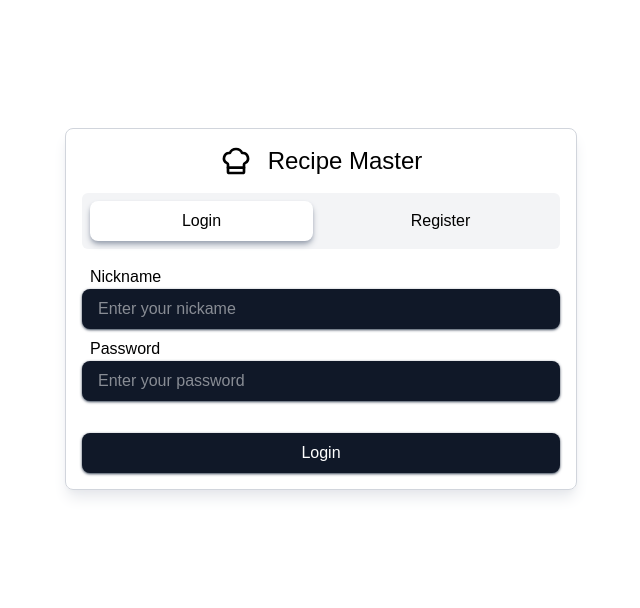
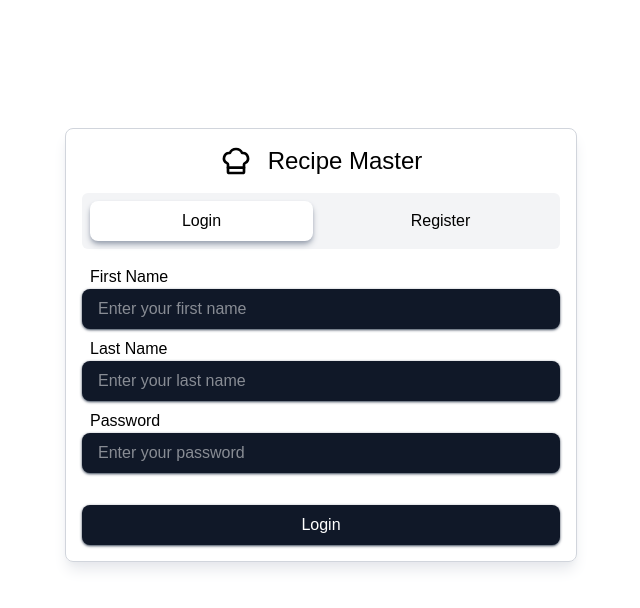
Before and after one commit to Void-Rikk/Recipe-Master, a React (Vite) app: page /auth in a window 1280 px wide. Shown: the top 608 px of the page, without its empty margins (319-959 px from the left). Built offline with nearby package versions, Linux system fonts and the light colour scheme; a web font is replaced by a local one.

Commit message:
Auth Page: fields fix

```diff
--- a/src/modules/auth-panel/components/login-form/login-form.tsx
+++ b/src/modules/auth-panel/components/login-form/login-form.tsx
@@ -2,16 +2,15 @@ import Label from "../../../../shared/components/label/label.tsx";
 import Input from "../../../../shared/components/input/input.tsx";
 import { type SubmitEventHandler, useState } from "react";
 import Button from "../../../../shared/components/button/button.tsx";
-import AuthService from "../../services/auth-service/auth-service.ts";
 
 
 function LoginForm() {
-    const [nickname, setNickname] = useState<string>("");
+    const [firstName, setFirstName] = useState<string>("");
+    const [lastName, setLastName] = useState<string>("");
     const [password, setPassword] = useState<string>("");
 
     const handleSubmit: SubmitEventHandler = (e) => {
         e.preventDefault();
-        AuthService.login(nickname, password);
     }
 
     return (
@@ -21,13 +20,24 @@ function LoginForm() {
         >
             <fieldset className="flex flex-col gap-2">
                 <Label className="flex flex-col">
-                    <span className="pl-2">Nickname</span>
+                    <span className="pl-2">First Name</span>
                     <Input
                         className="shadow shadow-gray-600"
                         type="text"
-                        placeholder="Enter your nickame"
-                        value={ nickname }
-                        onChange={ (e) => setNickname(e.target.value) }
+                        placeholder="Enter your first name"
+                        value={ firstName }
+                        onChange={ (e) => setFirstName(e.target.value) }
+                        required
+                    />
+                </Label>
+                <Label className="flex flex-col">
+                    <span className="pl-2">Last Name</span>
+                    <Input
+                        className="shadow shadow-gray-600"
+                        type="text"
+                        placeholder="Enter your last name"
+                        value={ lastName }
+                        onChange={ (e) => setLastName(e.target.value) }
                         required
                     />
                 </Label>
--- a/src/modules/auth-panel/components/register-form/register-form.tsx
+++ b/src/modules/auth-panel/components/register-form/register-form.tsx
@@ -2,17 +2,16 @@ import Label from "../../../../shared/components/label/label.tsx";
 import Input from "../../../../shared/components/input/input.tsx";
 import Button from "../../../../shared/components/button/button.tsx";
 import { type SubmitEventHandler, useState } from "react";
-import AuthService from "../../services/auth-service/auth-service.ts";
 
 
 function RegisterForm() {
-    const [nickname, setNickname] = useState<string>("");
+    const [firstName, setFirstName] = useState<string>("");
+    const [lastName, setLastName] = useState<string>("");
     const [password, setPassword] = useState<string>("");
     const [confirmPassword, setConfirmPassword] = useState<string>("");
 
     const handleSubmit: SubmitEventHandler = (e) => {
         e.preventDefault();
-        AuthService.register(nickname, password, confirmPassword);
     }
 
     return (
@@ -22,13 +21,24 @@ function RegisterForm() {
         >
             <fieldset className="flex flex-col gap-2">
                 <Label className="flex flex-col">
-                    <span className="pl-2">Nickname</span>
+                    <span className="pl-2">First Name</span>
                     <Input
                         className="shadow shadow-gray-600"
                         type="text"
-                        placeholder="Enter your nickame"
-                        value={ nickname }
-                        onChange={ (e) => setNickname(e.target.value) }
+                        placeholder="Enter your first name"
+                        value={ firstName }
+                        onChange={ (e) => setFirstName(e.target.value) }
+                        required
+                    />
+                </Label>
+                <Label className="flex flex-col">
+                    <span className="pl-2">Last Name</span>
+                    <Input
+                        className="shadow shadow-gray-600"
+                        type="text"
+                        placeholder="Enter your last name"
+                        value={ lastName }
+                        onChange={ (e) => setLastName(e.target.value) }
                         required
                     />
                 </Label>
--- a/src/modules/auth-panel/services/auth-service/auth-service.ts
+++ b/src/modules/auth-panel/services/auth-service/auth-service.ts
@@ -1,16 +1,16 @@
 interface IAuthService {
-    login(nickname: string, password: string): void;
-    register(nickname: string, password: string, confirmPassword: string): void;
+    login(firstName: string, lastName: string, password: string): void;
+    register(firstName: string, lastName: string, password: string): void;
 }
 
 class AuthService implements IAuthService {
 
-    login(nickname: string, password: string): void {
-        console.log(nickname, password);
+    login(firstName: string, lastName: string, password: string): void {
+
     }
 
-    register(nickname: string, password: string, passwordConfirm: string): void {
-        console.log(nickname, password, passwordConfirm);
+    register(firstName: string, lastName: string, password: string): void {
+
     }
 }
 
```
